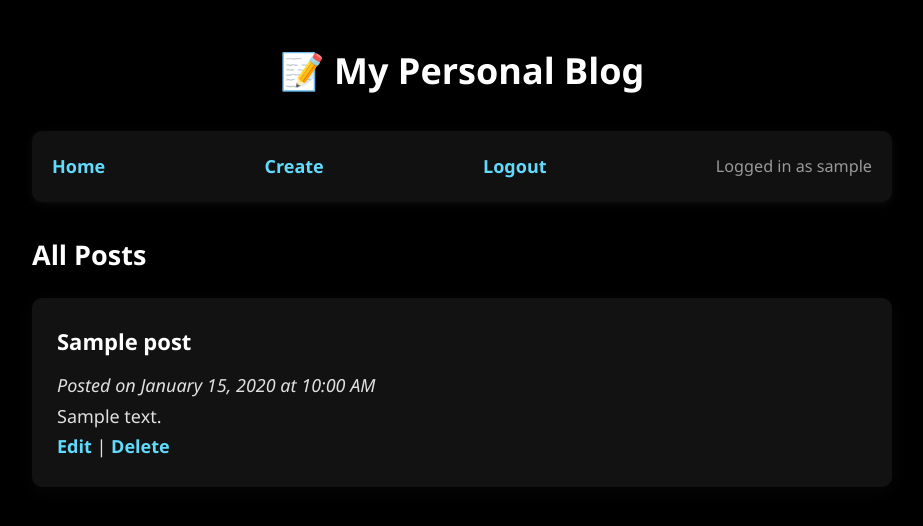
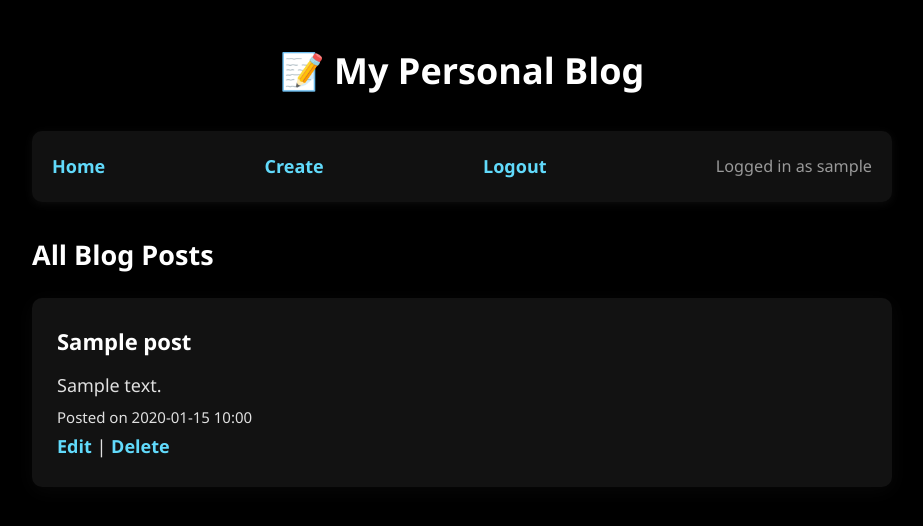
Before and after one commit to Chris1112220/Personal-Blog, a Flask app: page / in a window 1280 px wide. Shown: the top 526 px of the page, without its empty margins (178-1101 px from the left). Run offline with Flask 3, Linux system fonts and the light colour scheme; the visitor is signed in with stand-in values (Sample User, id 1); tables that the repository leaves empty hold one stand-in row (values such as "Sample post").

Commit message:
Changed view all post can be seen whether logged in or not

```diff
--- a/templates/base.html
+++ b/templates/base.html
@@ -1,8 +1,11 @@
 <!DOCTYPE html>
-<html>
+<html lang="en">
   <head>
+    <meta charset="UTF-8" />
+    <meta name="viewport" content="width=device-width, initial-scale=1.0" />
     <title>Personal Blog</title>
-    <!-- ✅ Loads style.css from static folder -->
+
+    <!-- Loads style.css from static folder -->
     <link rel="stylesheet" href="{{ url_for('static', filename='style.css') }}">
   </head>
   <body>
@@ -13,12 +16,12 @@
     <!-- Nav Bar -->
     <nav>
       <a class="nav-link" href="{{ url_for('main.index') }}">Home</a>
+
       {% if session.get('user') %}
         <a class="nav-link" href="{{ url_for('main.create') }}">Create</a>
         <a class="nav-link" href="{{ url_for('auth.logout') }}">Logout</a>
-        <span style="margin-left: 10px;">Logged in as {{ session['user'] }}</span>
+        <span style="margin-left: 10px; color: #999;">Logged in as {{ session['user'] }}</span>
       {% else %}
-
         <a class="nav-link" href="{{ url_for('auth.login_page') }}">Login</a>
         <a class="nav-link" href="{{ url_for('auth.register_page') }}">Register</a>
       {% endif %}
--- a/templates/view.html
+++ b/templates/view.html
@@ -1,14 +1,19 @@
-{% extends "base.html" %}
+{% extends 'base.html' %}
 {% block content %}
-  <h2>All Posts</h2>
+
+  <h2>All Blog Posts</h2>
 
   {% for post in posts %}
     <div class="post">
       <h3>{{ post.title }}</h3>
-    <p><em>Posted on {{ post.date_posted.strftime('%B %d, %Y at %I:%M %p') }}</em></p>
       <p>{{ post.content }}</p>
+      <p><small>Posted on {{ post.date_posted.strftime('%Y-%m-%d %H:%M') }}</small></p>
+
+      {% if session.get('user') %}
         <a href="{{ url_for('main.update', id=post.id) }}">Edit</a> |
         <a href="{{ url_for('main.delete', id=post.id) }}">Delete</a>
+      {% endif %}
     </div>
   {% endfor %}
+
 {% endblock %}
```
Lines whose indentation alone changed are shown as unchanged.
